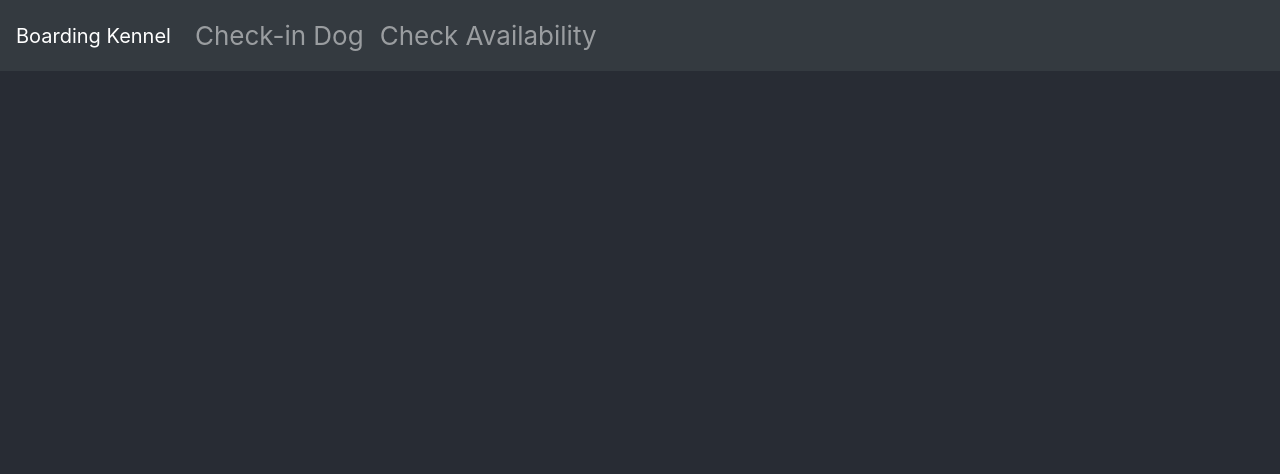
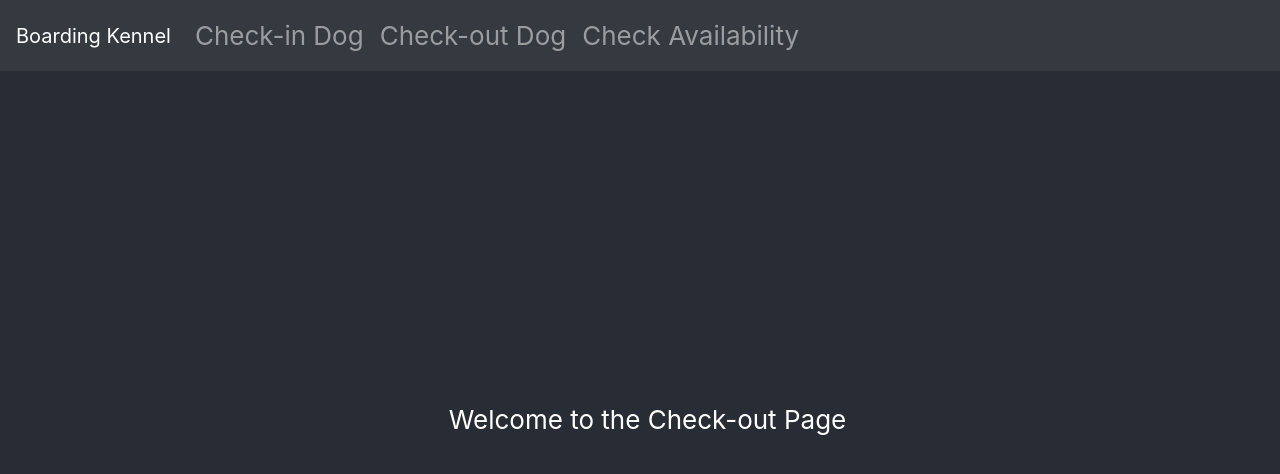
Before and after one commit to mlwilliams-tutoring/BoardingKennel, a React app in the folder boardingkennel-ui/: page /checkout in a window 1280 px wide. Shown: the top 474 px of the page. Built offline with nearby package versions, Linux system fonts and the light colour scheme.

Commit message:
Added Checkout component and the routing

```diff
--- a/boardingkennel-ui/src/App.js
+++ b/boardingkennel-ui/src/App.js
@@ -6,6 +6,7 @@ import { BrowserRouter as Router, Route } from 'react-router-dom';
 import Home from './components/Home';
 import CheckIn from './components/CheckIn';
 import Availability from './components/Availability';
+import CheckOut from './components/CheckOut';
 
 function App() {
   return (
@@ -16,12 +17,14 @@ function App() {
             <Navbar.Brand href="/">Boarding Kennel</Navbar.Brand>
             <Nav className="mr-auto">
               <Nav.Link href="/checkin">Check-in Dog</Nav.Link>
+              <Nav.Link href="/checkout">Check-out Dog</Nav.Link>
               <Nav.Link href="/availability">Check Availability</Nav.Link>
             </Nav>
           </Navbar>
           <div className="component">
             <Route path="/" exact component={Home} />
             <Route path="/checkin" component={CheckIn} />
+            <Route path="/checkout" component={CheckOut} />
             <Route path="/availability" component={Availability} />
           </div>
         </div>
--- /dev/null
+++ b/boardingkennel-ui/src/components/CheckOut.js
@@ -0,0 +1,17 @@
+import React, { Component } from 'react';
+
+class CheckOut extends Component {
+
+    render() {
+        return (
+            <div>
+                <p>
+                    Welcome to the Check-out Page
+                </p>
+            </div>
+        );
+    }
+
+}
+
+export default CheckOut;
```
